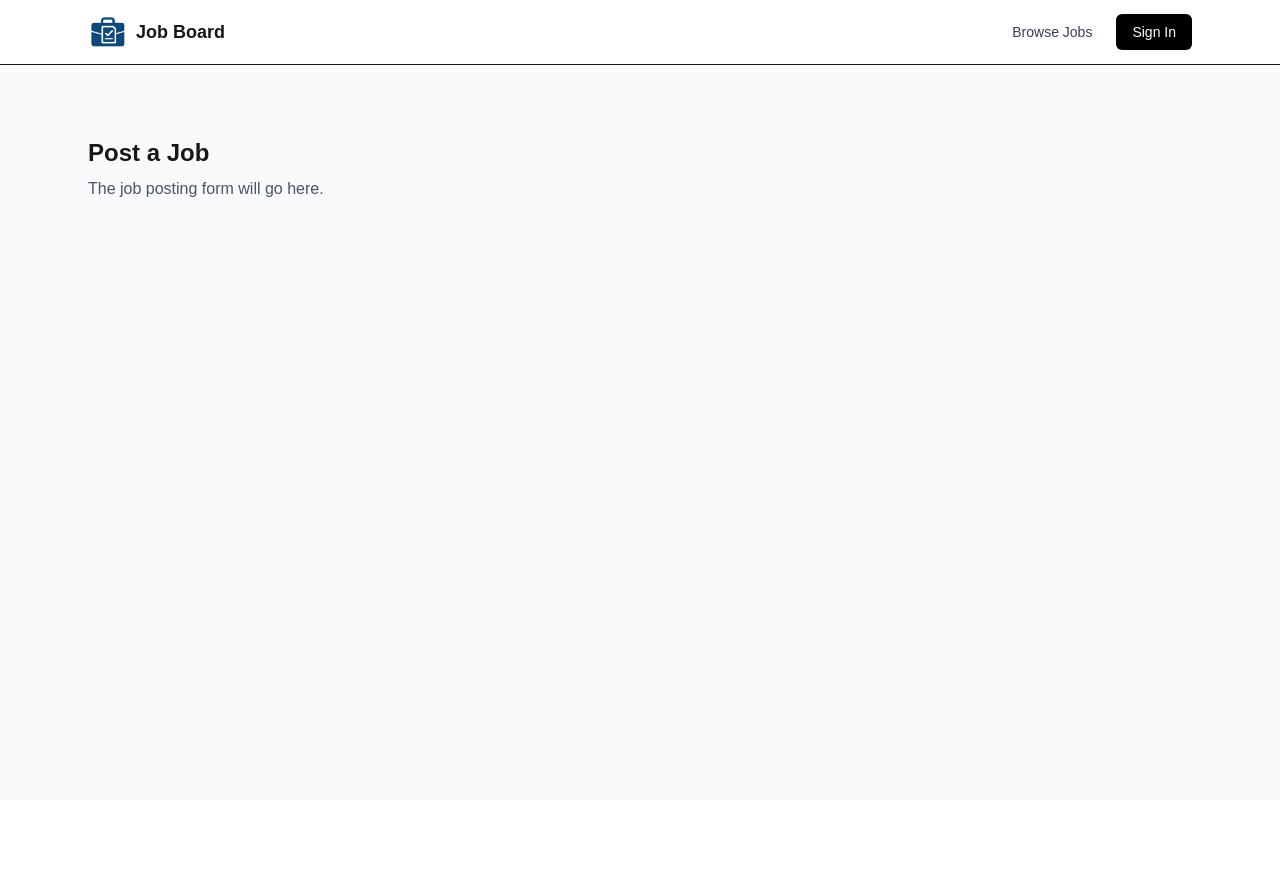
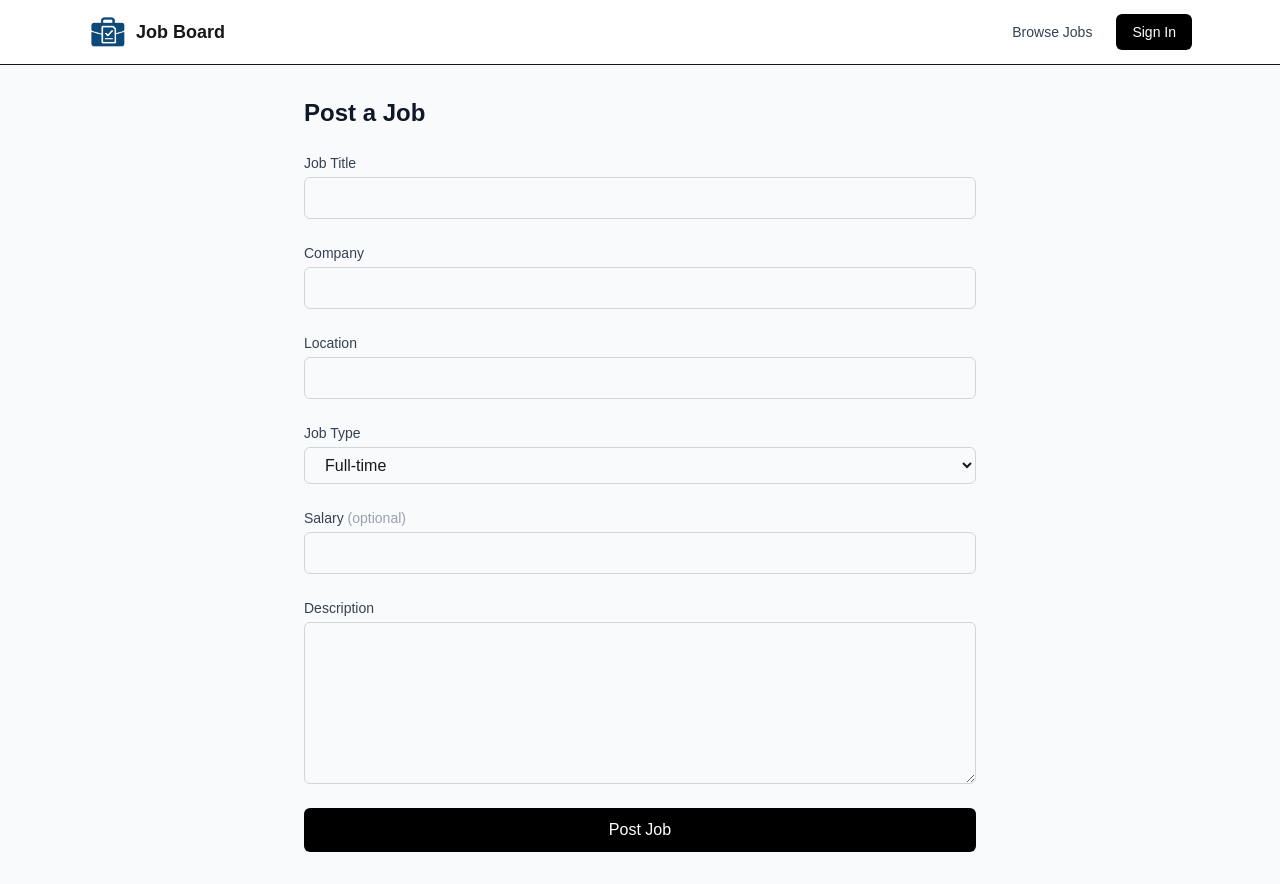
Before and after one commit to ACoci86/job-posting-website-starter, a Next.js app: page /jobs/post in a window 1280 px wide. Before the commit the page ends 800 px from the top, so only its background shows below. Built offline with nearby package versions, Linux system fonts and the light colour scheme; no server answers.

Commit message:
Add Post a Job form and document it

```diff
--- a/app/jobs/post/page.tsx
+++ b/app/jobs/post/page.tsx
@@ -1,8 +1,114 @@
 export default function PostJobPage() {
   return (
-    <main className="mx-auto max-w-6xl px-6 py-10">
-      <h1 className="text-2xl font-bold">Post a Job</h1>
-      <p className="mt-2 text-gray-600">The job posting form will go here.</p>
-    </main>
+    <div className="max-w-2xl mx-auto">
+      <h1 className="text-2xl font-bold text-gray-900 mb-6">Post a Job</h1>
+      <form className="space-y-6">
+        <div>
+          <label
+            htmlFor="title"
+            className="block text-sm font-medium text-gray-700"
+          >
+            Job Title
+          </label>
+          <input
+            type="text"
+            name="title"
+            id="title"
+            required
+            className="mt-1 block w-full border border-gray-300 rounded-md px-4 py-2 focus:outline-none focus:ring-2 focus:ring-indigo-500"
+          />
+        </div>
+
+        <div>
+          <label
+            htmlFor="company"
+            className="block text-sm font-medium text-gray-700"
+          >
+            Company
+          </label>
+          <input
+            type="text"
+            name="company"
+            id="company"
+            required
+            className="mt-1 block w-full border border-gray-300 rounded-md px-4 py-2 focus:outline-none focus:ring-2 focus:ring-indigo-500"
+          />
+        </div>
+
+        <div>
+          <label
+            htmlFor="location"
+            className="block text-sm font-medium text-gray-700"
+          >
+            Location
+          </label>
+          <input
+            type="text"
+            name="location"
+            id="location"
+            required
+            className="mt-1 block w-full border border-gray-300 rounded-md px-4 py-2 focus:outline-none focus:ring-2 focus:ring-indigo-500"
+          />
+        </div>
+
+        <div>
+          <label
+            htmlFor="type"
+            className="block text-sm font-medium text-gray-700"
+          >
+            Job Type
+          </label>
+          <select
+            name="type"
+            id="type"
+            required
+            className="mt-1 block w-full border border-gray-300 rounded-md px-4 py-2 focus:outline-none focus:ring-2 focus:ring-indigo-500"
+          >
+            <option value="Full-time">Full-time</option>
+            <option value="Part-time">Part-time</option>
+            <option value="Contract">Contract</option>
+            <option value="Internship">Internship</option>
+          </select>
+        </div>
+
+        <div>
+          <label
+            htmlFor="salary"
+            className="block text-sm font-medium text-gray-700"
+          >
+            Salary <span className="text-gray-400">(optional)</span>
+          </label>
+          <input
+            type="text"
+            name="salary"
+            id="salary"
+            className="mt-1 block w-full border border-gray-300 rounded-md px-4 py-2 focus:outline-none focus:ring-2 focus:ring-indigo-500"
+          />
+        </div>
+
+        <div>
+          <label
+            htmlFor="description"
+            className="block text-sm font-medium text-gray-700"
+          >
+            Description
+          </label>
+          <textarea
+            name="description"
+            id="description"
+            rows={6}
+            required
+            className="mt-1 block w-full border border-gray-300 rounded-md px-4 py-2 focus:outline-none focus:ring-2 focus:ring-indigo-500"
+          />
+        </div>
+
+        <button
+          type="submit"
+          className="w-full rounded-md bg-black px-4 py-2.5 font-medium text-white hover:bg-gray-800"
+        >
+          Post Job
+        </button>
+      </form>
+    </div>
   );
 }
```
Also changed, not shown: 1 other file (tests, documents, lock files or other folders).
